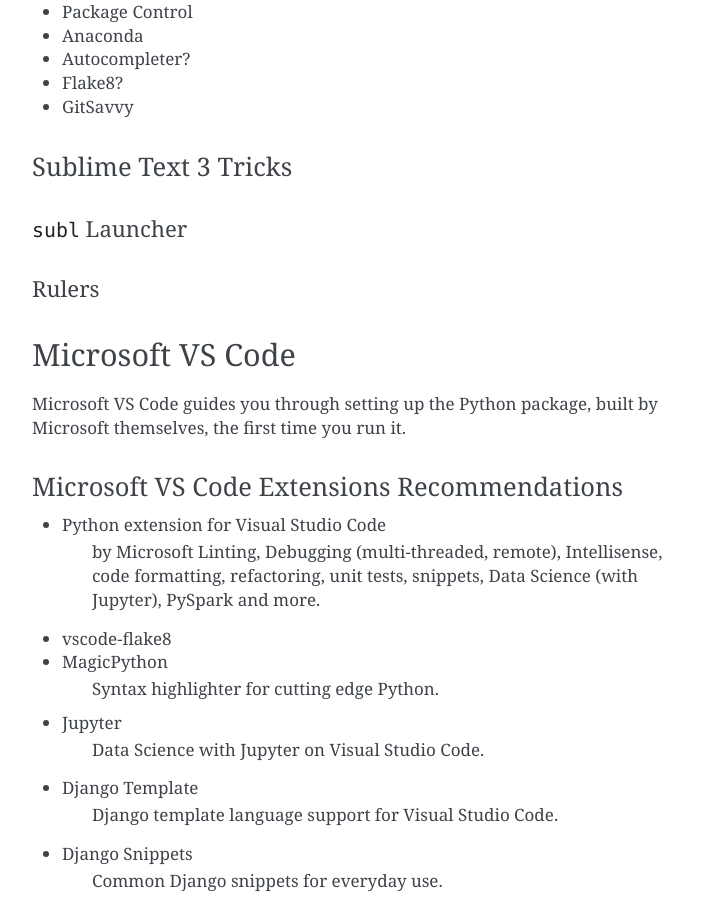
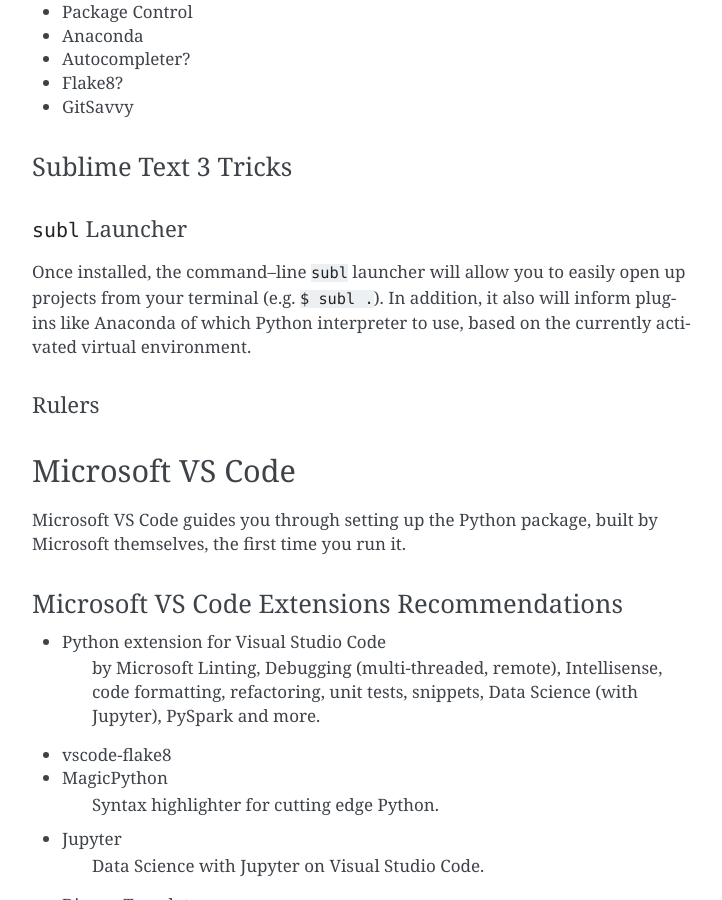
Before and after one commit to kennethreitz-archive/howtopython.org, a Sphinx documentation site: the page built from source/editor.rst, in a window 1280 px wide and 900 px high, scrolled down 959 px. Shown: the whole window, without its empty margins (388-1110 px from the left). Built offline with Sphinx 7.4.7, drawn with Linux system fonts in a browser that asks for light colours; pages that are not in the unit, such as notebooks, are missing from menus.

Commit message:
note about subl launcher
Signed-off-by: Kenneth Reitz <me@kennethreitz.org>

```diff
--- a/source/editor.rst
+++ b/source/editor.rst
@@ -46,6 +46,8 @@
 ``subl`` Launcher
 /////////////////
 
+Once installed, the command–line ``subl`` launcher will allow you to easily open up projects from your terminal (e.g. ``$ subl .``). In addition, it also will inform plugins like Anaconda of which Python interpreter to use, based on the currently activated virtual environment.
+
 
 Rulers
 //////
```
